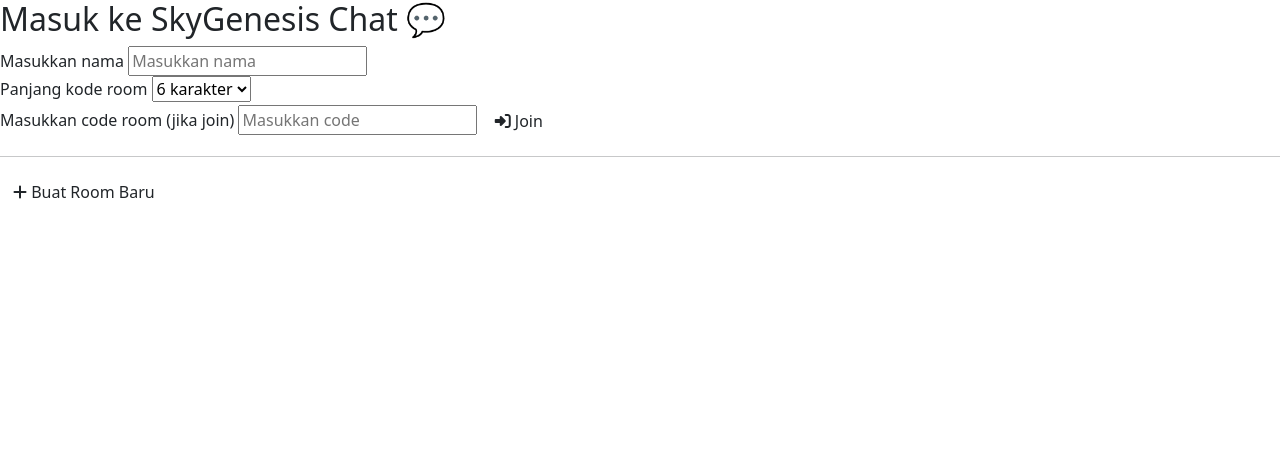
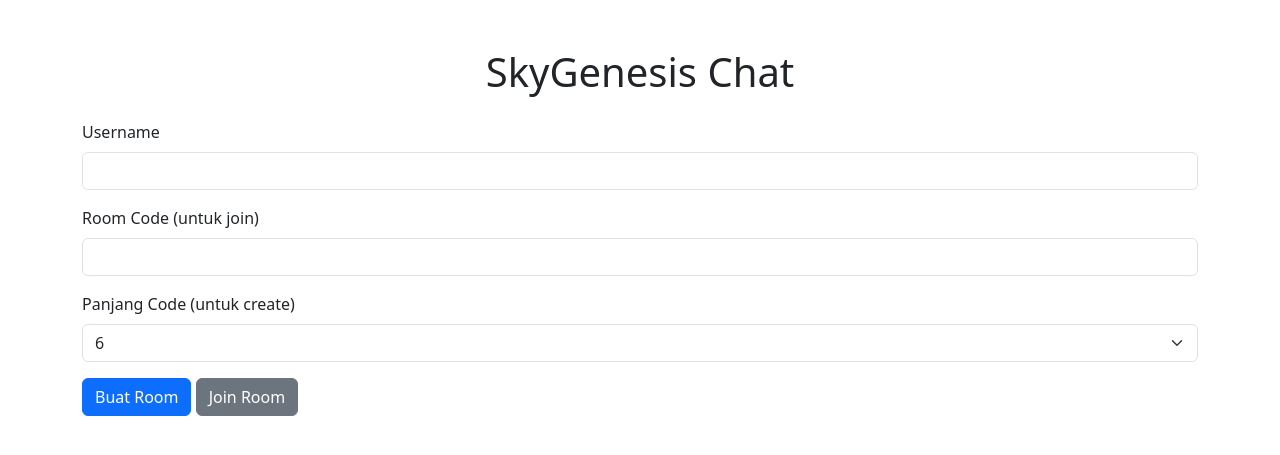
Before and after one commit to apujiono/SkyGenesis, a Flask app: page / in a window 1280 px wide. Shown: the top 455 px of the page. Run offline with Flask 3, Linux system fonts and the light colour scheme; parts of the project's set-up code (start-up, migrations or seed data) failed here and were passed over; some libraries are stand-ins or nearby versions.

Commit message:
Update home.html

```diff
--- a/templates/home.html
+++ b/templates/home.html
@@ -1,28 +1,28 @@
-{% extends 'base.html' %} {% block content %}
-<div id="home-container">
-  <h2>Masuk ke SkyGenesis Chat 💬</h2>
-  {% if error %}
-  <p id="error">{{error}}</p>
-  {% endif %}
-  <form method="post" id="chat-widget-home">
-    <div id="name-input">
-      <label for="username">Masukkan nama</label>
-      <input type="text" id="username" name="username" placeholder="Masukkan nama" value="{{username}}" />
+{% extends 'base.html' %}
+{% block content %}
+<div class="container mt-5">
+  <h1 class="text-center">SkyGenesis Chat</h1>
+  <form method="post" class="mt-4">
+    <div class="mb-3">
+      <label for="username" class="form-label">Username</label>
+      <input type="text" class="form-control" id="username" name="username" value="{{username or ''}}" required>
     </div>
-    <div>
-      <label for="code_length">Panjang kode room</label>
-      <select id="code_length" name="code_length">
-        <option value="6">6 karakter</option>
-        <option value="8">8 karakter</option>
+    <div class="mb-3">
+      <label for="code" class="form-label">Room Code (untuk join)</label>
+      <input type="text" class="form-control" id="code" name="code" value="{{code or ''}}">
+    </div>
+    <div class="mb-3">
+      <label for="code_length" class="form-label">Panjang Code (untuk create)</label>
+      <select class="form-select" id="code_length" name="code_length">
+        <option value="6">6</option>
+        <option value="8">8</option>
       </select>
     </div>
-    <div>
-      <label for="code" id="code-label">Masukkan code room (jika join)</label>
-      <input type="text" id="code" name="code" placeholder="Masukkan code" value="{{code}}" />
-      <button type="submit" id="join" name="join" class="btn"><i class="fas fa-sign-in-alt"></i> Join</button>
-    </div>
-    <hr />
-    <button type="submit" id="create" name="create" class="btn"><i class="fas fa-plus"></i> Buat Room Baru</button>
+    {% if error %}
+    <div class="alert alert-danger">{{error}}</div>
+    {% endif %}
+    <button type="submit" name="create" value="true" class="btn btn-primary">Buat Room</button>
+    <button type="submit" name="join" value="true" class="btn btn-secondary">Join Room</button>
   </form>
 </div>
 {% endblock %}
```
